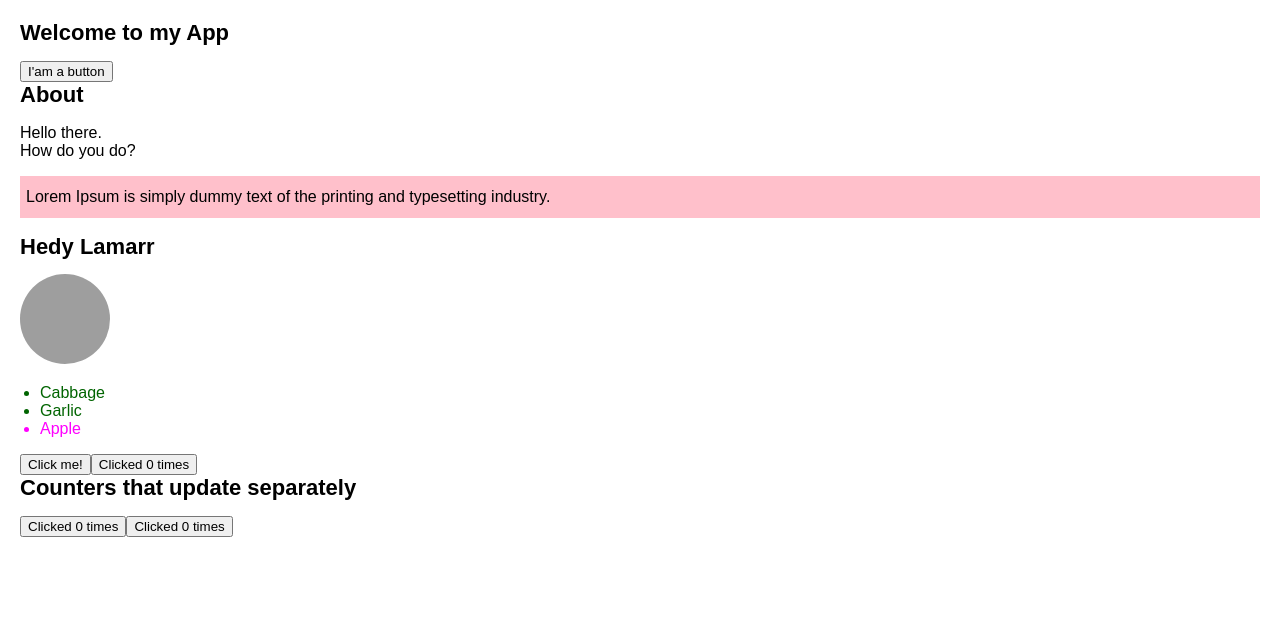
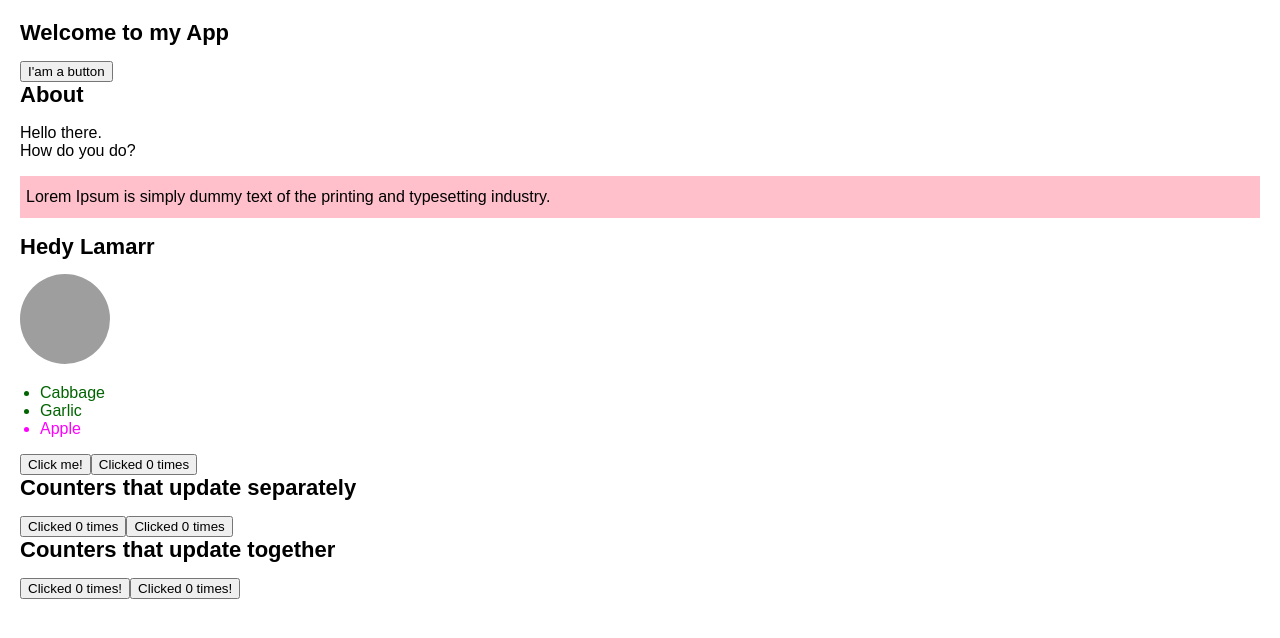
Before and after one commit to zelitosaide/react-js-course, a React (Create React App) app: page / in a window 1280 px wide. Shown: the top 638 px of the page. Built offline with nearby package versions, Linux system fonts and the light colour scheme; grey boxes are pictures that could not be loaded.

Commit message:
Get started

```diff
--- a/src/App.js
+++ b/src/App.js
@@ -2,6 +2,7 @@ import QuickStart, {
   AboutPage,
   AddingStyles,
   CountersThatUpdateSeparately,
+  CountersThatUpdateTogether,
   DisplayingData,
   RespondingToEvents,
   ShoppingList,
@@ -19,6 +20,7 @@ function App() {
       <RespondingToEvents />
       <UpdatingTheScreen />
       <CountersThatUpdateSeparately />
+      <CountersThatUpdateTogether />
     </>
   );
 }
--- a/src/learn/get-started/quick-start/index.js
+++ b/src/learn/get-started/quick-start/index.js
@@ -147,3 +147,30 @@ export function CountersThatUpdateSeparately() {
     </div>
   );
 }
+
+// Counters that update together
+export function CountersThatUpdateTogether() {
+  const [count, setCount] = useState(0);
+
+  function handleClick() {
+    setCount(count + 1);
+  }
+
+  return (
+    <div>
+      <h1>Counters that update together</h1>
+      <Button
+        count={count}
+        onClick={handleClick}
+      />
+      <Button
+        count={count}
+        onClick={handleClick}
+      />
+    </div>
+  );
+}
+
+export function Button({ count, onClick }) {
+  return <button onClick={onClick}>Clicked {count} times!</button>;
+}
```
